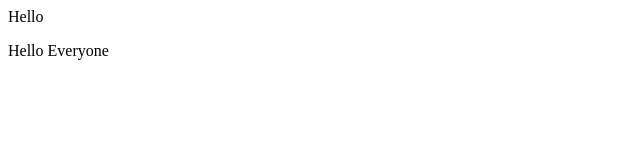
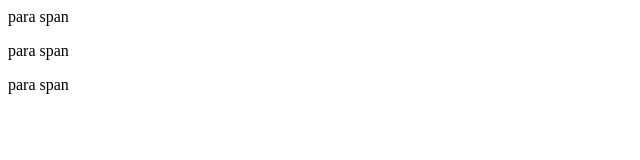
Before and after one commit to HarshalMjn/JSDOM-2, a plain HTML site: page index.html in a window 1280 px wide. Shown: the whole page, without its empty margins (0-640 px from the left). Drawn offline with Linux system fonts and the light colour scheme.

Commit message:
Browser Events

```diff
--- a/index.html
+++ b/index.html
@@ -7,8 +7,17 @@
 </head>
 <body>
 
-    Hello
+    <!-- Hello
     <p id="wrapper">Hello Everyone</p>
+    <a href="https://www.facebook.com">Facebook1</a>
+    <a href="https://www.facebook.com">Facebook2</a>
+    <a href="https://www.facebook.com">Facebook3</a> -->
+    <article id ="wrapper"
+       <p>para <span>span</span></p>
+       <p>para <span>span</span></p>
+       <p>para <span>span</span></p>
+    </article>
     <script src="index.js"></script>
-</body>
+    </body>
+
 </html>
```
